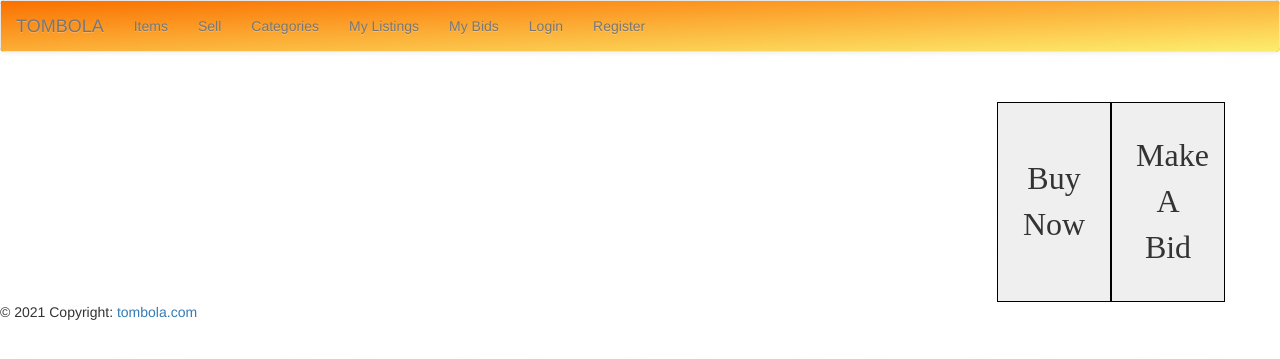
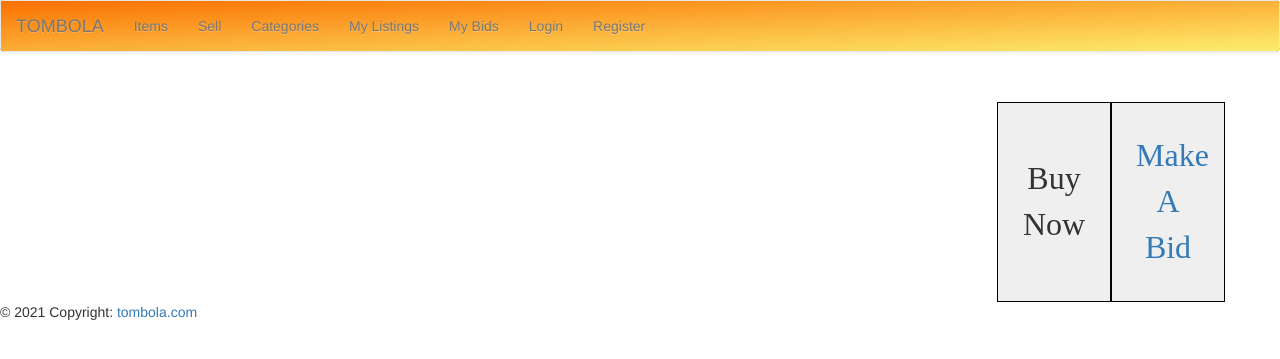
Before and after one commit to jonsteinar20/verklegt-namskei--2, a Django app: template fire_sale/templates/item/item_details.html in a window 1280 px wide. Shown: the top 359 px of the page. Run offline with Django 4.2, Linux system fonts and the light colour scheme; the template is opened without the code that fills it, so the values that code supplies are empty.

Commit message:
make bid button item_details

```diff
--- a/fire_sale/templates/item/item_details.html
+++ b/fire_sale/templates/item/item_details.html
@@ -7,7 +7,7 @@
         <img src="{{ item_image.image }}" class="item-img" />
     {% endfor %}
     <div class="container">
-        <button href="{‰ url 'item-make-bid' %}" class="bid-btn"  type="button">Make A Bid</button>
+        <button class="bid-btn" type="button"><a href="{% url 'make_bid' %}">Make A Bid</a></button>
         <button href="#" class="buy-btn">Buy Now</button>
     </div>
 {% endblock %}
```
